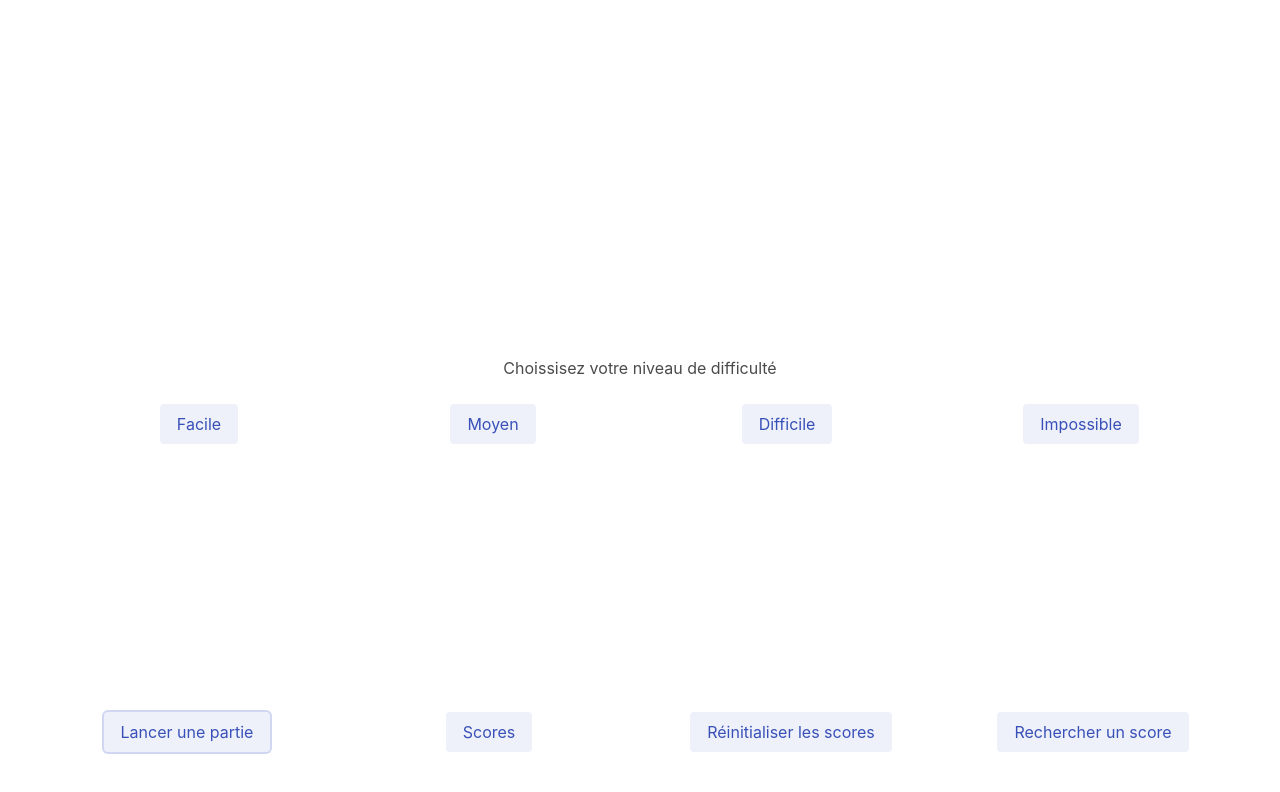
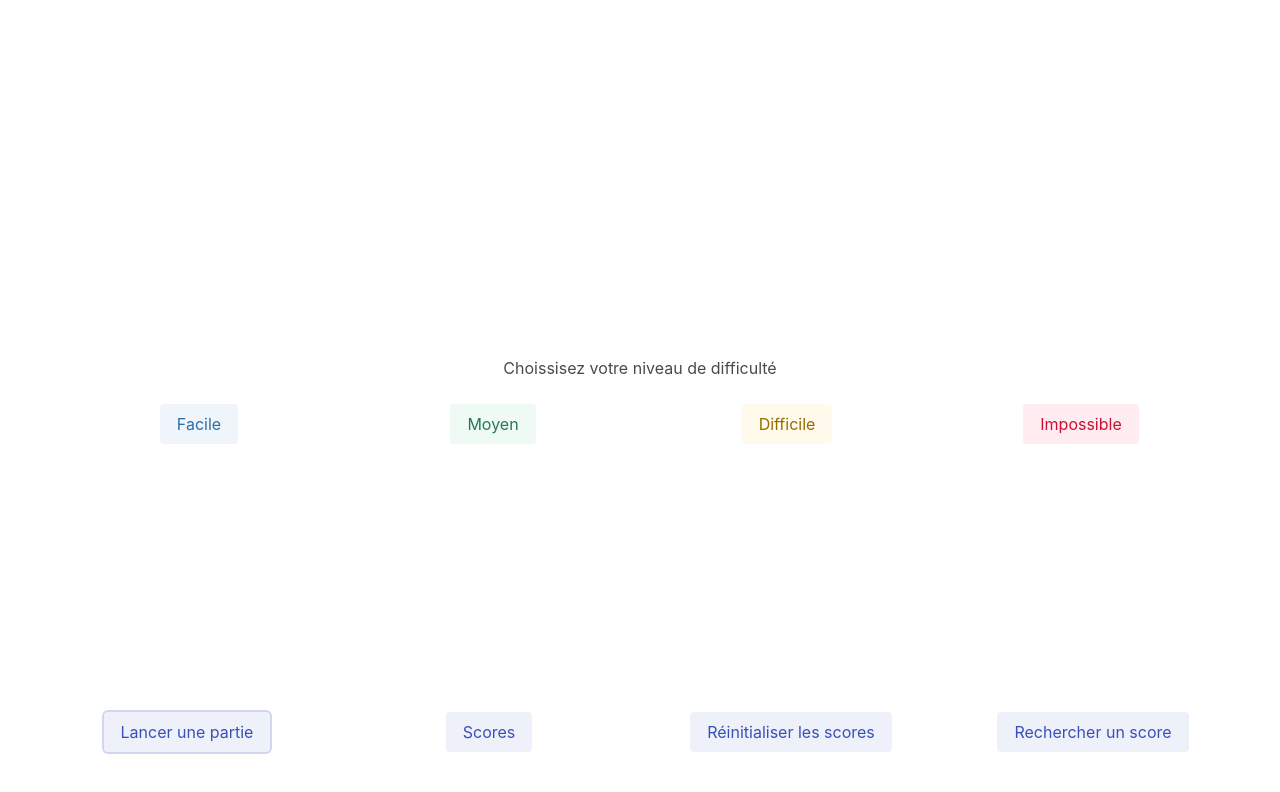
Before and after one commit to winvdaking/MysteriousNumberJS, a website with bundled scripts: page index.html in a window 1280 px wide. Both pictures are taken after a click on the button "Lancer une partie". Built offline with nearby package versions, Linux system fonts and the light colour scheme.

Commit message:
chore(html)

```diff
--- a/index.html
+++ b/index.html
@@ -20,16 +20,16 @@
 						<br>
 						<div class="columns">
 							<div class="column">
-								<button class="button is-link is-light" id="easy">Facile</button>
+								<button class="button is-link is-info is-light" id="easy">Facile</button>
 							</div>
 							<div class="column">
-								<button class="button is-link is-light" id="medium">Moyen</button>
+								<button class="button is-link is-success is-light" id="medium">Moyen</button>
 							</div>
 							<div class="column">
-								<button class="button is-link is-light" id="hard">Difficile</button>
+								<button class="button is-link is-warning is-light" id="hard">Difficile</button>
 							</div>
 							<div class="column">
-								<button class="button is-link is-light" id="impossible">Impossible</button>
+								<button class="button is-link is-danger is-light" id="impossible">Impossible</button>
 							</div>
 						</div>
 					</div>
```
